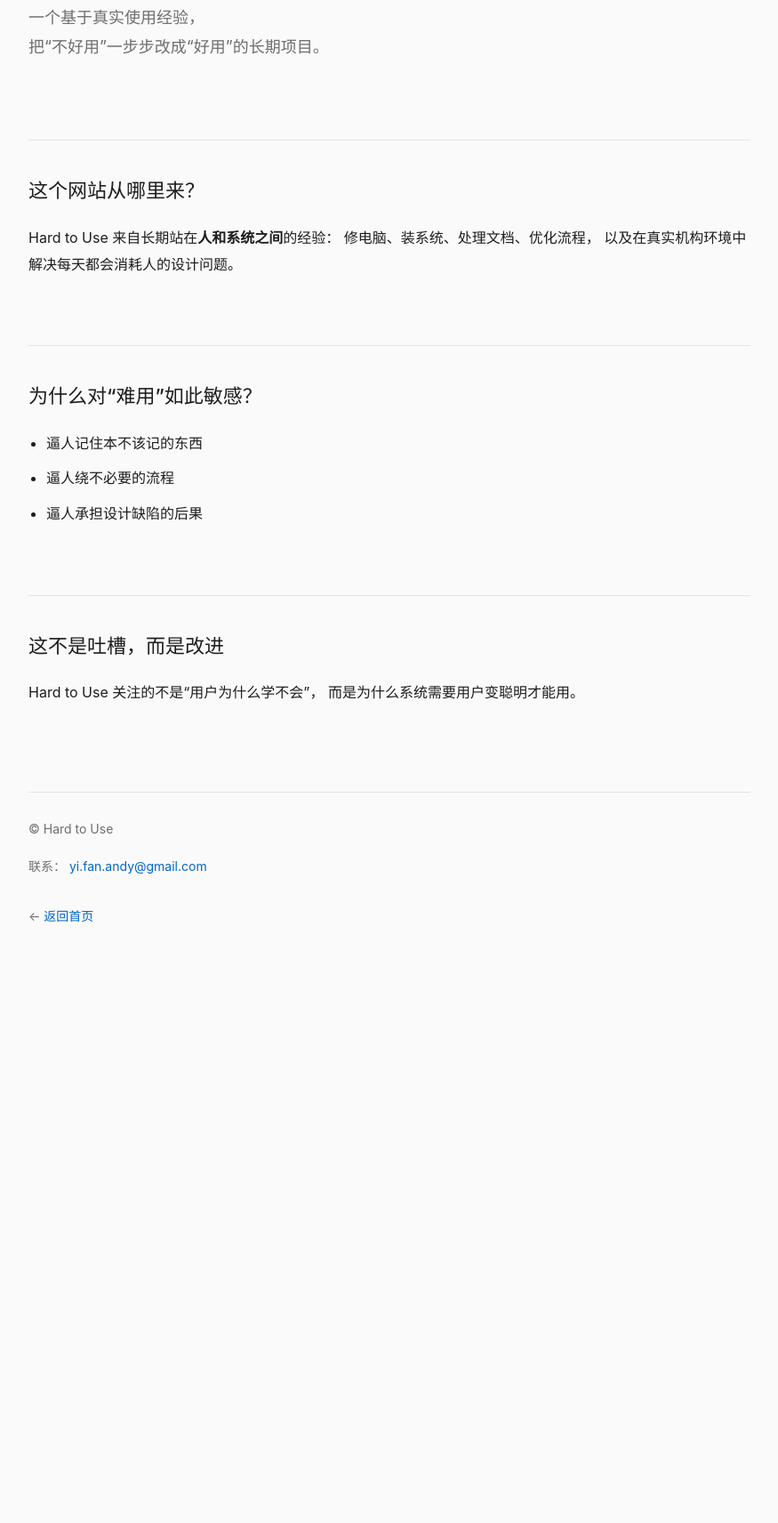
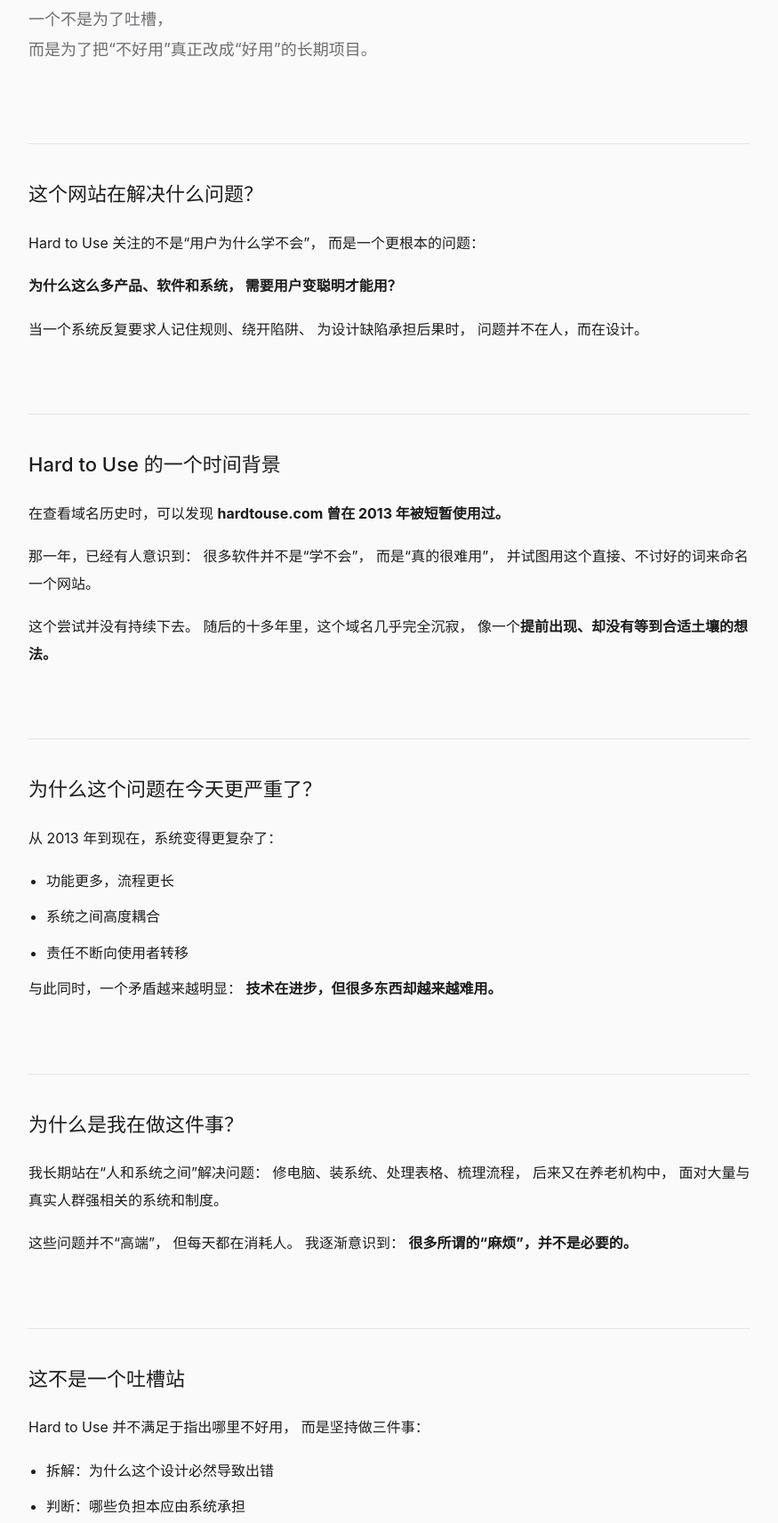
Before and after one commit to bydlyzx/hardtouse, a plain HTML site: page about.html in a window 1280 px wide. Shown: the part 187-1899 px from the top of the page at 89% size, without its empty margins (202-1077 px from the left). Before the commit the page ends 1342 px from the top, so only its background shows below. Drawn offline with Linux system fonts and the light colour scheme.

Commit message:
Revise title and description in about.html
Updated the title and description meta tags for clarity and focus on the project's goals. Revised several sections for improved readability and coherence.

```diff
--- a/about.html
+++ b/about.html
@@ -4,26 +4,26 @@
   <meta charset="UTF-8" />
   <meta name="viewport" content="width=device-width, initial-scale=1.0"/>
 
-  <title>关于 Hard to Use｜反人性设计与人体工程学研究</title>
+  <title>关于 Hard to Use｜把不好用改成好用的长期研究</title>
 
-  <meta name="description" content="Hard to Use 是一个基于真实使用经验与人体工程学，系统性分析反人性设计，并探索如何把不好用改成好用的长期研究项目。">
+  <meta name="description" content="Hard to Use 是一个基于真实使用经验与人体工程学，持续分析反人性设计，并探索如何把不好用的系统一步步改成好用的长期研究项目。">
   <meta name="author" content="Yi Fan">
 
   <!-- Canonical -->
   <link rel="canonical" href="https://hardtouse.com/about.html" />
 
-  <!-- Schema.org：AboutPage + Person -->
+  <!-- Schema：AboutPage + Person -->
   <script type="application/ld+json">
   {
-    "@context":"https://schema.org",
-    "@type":"AboutPage",
-    "name":"About Hard to Use",
-    "url":"https://hardtouse.com/about.html",
-    "mainEntity":{
-      "@type":"Person",
-      "name":"Yi Fan",
-      "email":"yi.fan.andy@gmail.com",
-      "knowsAbout":[
+    "@context": "https://schema.org",
+    "@type": "AboutPage",
+    "name": "About Hard to Use",
+    "url": "https://hardtouse.com/about.html",
+    "mainEntity": {
+      "@type": "Person",
+      "name": "Yi Fan",
+      "email": "yi.fan.andy@gmail.com",
+      "knowsAbout": [
         "人体工程学",
         "反人性设计",
         "使用体验",
@@ -35,29 +35,47 @@
   </script>
 
   <style>
-    :root{--bg:#fafafa;--fg:#1d1d1f;--muted:#6e6e73;
-      --border:#e5e5e7;--accent:#0066cc}
-    *{box-sizing:border-box}
-    body{
-      margin:0;background:var(--bg);color:var(--fg);
+    :root {
+      --bg:#fafafa; --fg:#1d1d1f; --muted:#6e6e73;
+      --border:#e5e5e7; --accent:#0066cc;
+    }
+    * { box-sizing: border-box; }
+    body {
+      margin:0; background:var(--bg); color:var(--fg);
       font-family:-apple-system,BlinkMacSystemFont,"Segoe UI",Roboto,
       "PingFang SC","Hiragino Sans GB","Microsoft YaHei",sans-serif;
-      line-height:1.85;-webkit-font-smoothing:antialiased
+      line-height:1.9; -webkit-font-smoothing:antialiased;
     }
-    .container{max-width:860px;margin:0 auto;padding:96px 24px}
-    header{margin-bottom:88px}
-    h1{font-size:42px;font-weight:600;letter-spacing:-.02em;margin:0 0 16px}
-    .subtitle{font-size:18px;color:var(--muted);max-width:720px}
-    section{margin-bottom:76px;padding-top:36px;border-top:1px solid var(--border)}
-    h2{font-size:22px;font-weight:500;margin:0 0 18px}
-    p{margin:0 0 16px}
-    ul{margin:12px 0 0 20px;padding:0}
-    li{margin-bottom:10px}
-    a{color:var(--accent);text-decoration:none}
-    a:hover{text-decoration:underline}
-    footer{margin-top:96px;padding-top:28px;border-top:1px solid var(--border);
-      font-size:14px;color:var(--muted)}
-    .back{margin-top:14px;display:inline-block}
+    .container {
+      max-width:860px; margin:0 auto; padding:96px 24px 96px;
+    }
+    header { margin-bottom:88px; }
+    h1 {
+      font-size:42px; font-weight:600;
+      letter-spacing:-0.02em; margin:0 0 16px;
+    }
+    .subtitle {
+      font-size:18px; color:var(--muted); max-width:720px;
+    }
+    section {
+      margin-bottom:80px;
+      padding-top:36px;
+      border-top:1px solid var(--border);
+    }
+    h2 {
+      font-size:22px; font-weight:500; margin:0 0 18px;
+    }
+    p { margin:0 0 18px; }
+    ul { margin:12px 0 0 20px; padding:0; }
+    li { margin-bottom:10px; }
+    a { color:var(--accent); text-decoration:none; }
+    a:hover { text-decoration:underline; }
+    footer {
+      margin-top:96px; padding-top:28px;
+      border-top:1px solid var(--border);
+      font-size:14px; color:var(--muted);
+    }
+    .back { margin-top:14px; display:inline-block; }
   </style>
 </head>
 <body>
@@ -67,34 +85,108 @@
 <header>
   <h1>About Hard to Use</h1>
   <p class="subtitle">
-    一个基于真实使用经验，<br>
-    把“不好用”一步步改成“好用”的长期项目。
+    一个不是为了吐槽，<br>
+    而是为了把“不好用”真正改成“好用”的长期项目。
   </p>
 </header>
 
 <section>
-  <h2>这个网站从哪里来？</h2>
+  <h2>这个网站在解决什么问题？</h2>
   <p>
-    Hard to Use 来自长期站在<strong>人和系统之间</strong>的经验：
-    修电脑、装系统、处理文档、优化流程，
-    以及在真实机构环境中解决每天都会消耗人的设计问题。
+    Hard to Use 关注的不是“用户为什么学不会”，
+    而是一个更根本的问题：
+  </p>
+  <p>
+    <strong>为什么这么多产品、软件和系统，
+    需要用户变聪明才能用？</strong>
+  </p>
+  <p>
+    当一个系统反复要求人记住规则、绕开陷阱、
+    为设计缺陷承担后果时，
+    问题并不在人，而在设计。
   </p>
 </section>
 
 <section>
-  <h2>为什么对“难用”如此敏感？</h2>
-  <ul>
-    <li>逼人记住本不该记的东西</li>
-    <li>逼人绕不必要的流程</li>
-    <li>逼人承担设计缺陷的后果</li>
-  </ul>
+  <h2>Hard to Use 的一个时间背景</h2>
+  <p>
+    在查看域名历史时，可以发现
+    <strong>hardtouse.com 曾在 2013 年被短暂使用过。</strong>
+  </p>
+  <p>
+    那一年，已经有人意识到：
+    很多软件并不是“学不会”，
+    而是“真的很难用”，
+    并试图用这个直接、不讨好的词来命名一个网站。
+  </p>
+  <p>
+    这个尝试并没有持续下去。
+    随后的十多年里，这个域名几乎完全沉寂，
+    像一个<strong>提前出现、却没有等到合适土壤的想法。</strong>
+  </p>
 </section>
 
 <section>
-  <h2>这不是吐槽，而是改进</h2>
+  <h2>为什么这个问题在今天更严重了？</h2>
   <p>
-    Hard to Use 关注的不是“用户为什么学不会”，
-    而是为什么系统需要用户变聪明才能用。
+    从 2013 年到现在，系统变得更复杂了：
+  </p>
+  <ul>
+    <li>功能更多，流程更长</li>
+    <li>系统之间高度耦合</li>
+    <li>责任不断向使用者转移</li>
+  </ul>
+  <p>
+    与此同时，一个矛盾越来越明显：
+    <strong>技术在进步，但很多东西却越来越难用。</strong>
+  </p>
+</section>
+
+<section>
+  <h2>为什么是我在做这件事？</h2>
+  <p>
+    我长期站在“人和系统之间”解决问题：
+    修电脑、装系统、处理表格、梳理流程，
+    后来又在养老机构中，
+    面对大量与真实人群强相关的系统和制度。
+  </p>
+  <p>
+    这些问题并不“高端”，
+    但每天都在消耗人。
+    我逐渐意识到：
+    <strong>很多所谓的“麻烦”，并不是必要的。</strong>
+  </p>
+</section>
+
+<section>
+  <h2>这不是一个吐槽站</h2>
+  <p>
+    Hard to Use 并不满足于指出哪里不好用，
+    而是坚持做三件事：
+  </p>
+  <ul>
+    <li>拆解：为什么这个设计必然导致出错</li>
+    <li>判断：哪些负担本应由系统承担</li>
+    <li>改进：给出可落地的优化方式</li>
+  </ul>
+  <p>
+    哪怕只是少一步操作、
+    少一次记忆、
+    少一个必然出错的点，
+    都是值得留下的改进。
+  </p>
+</section>
+
+<section>
+  <h2>一个迟到但并不晚的开始</h2>
+  <p>
+    从某种意义上说，
+    Hard to Use 并不是“新建”的，
+    而是一次<strong>重新拾起。</strong>
+  </p>
+  <p>
+    拾起一个十多年前就已经出现，
+    却直到现在才真正拥有现实意义的判断。
   </p>
 </section>
 
@@ -104,7 +196,9 @@
     联系：
     <a href="mailto:yi.fan.andy@gmail.com">yi.fan.andy@gmail.com</a>
   </p>
-  <p class="back">← <a href="/">返回首页</a></p>
+  <p class="back">
+    ← <a href="/">返回首页</a>
+  </p>
 </footer>
 
 </div>
```
